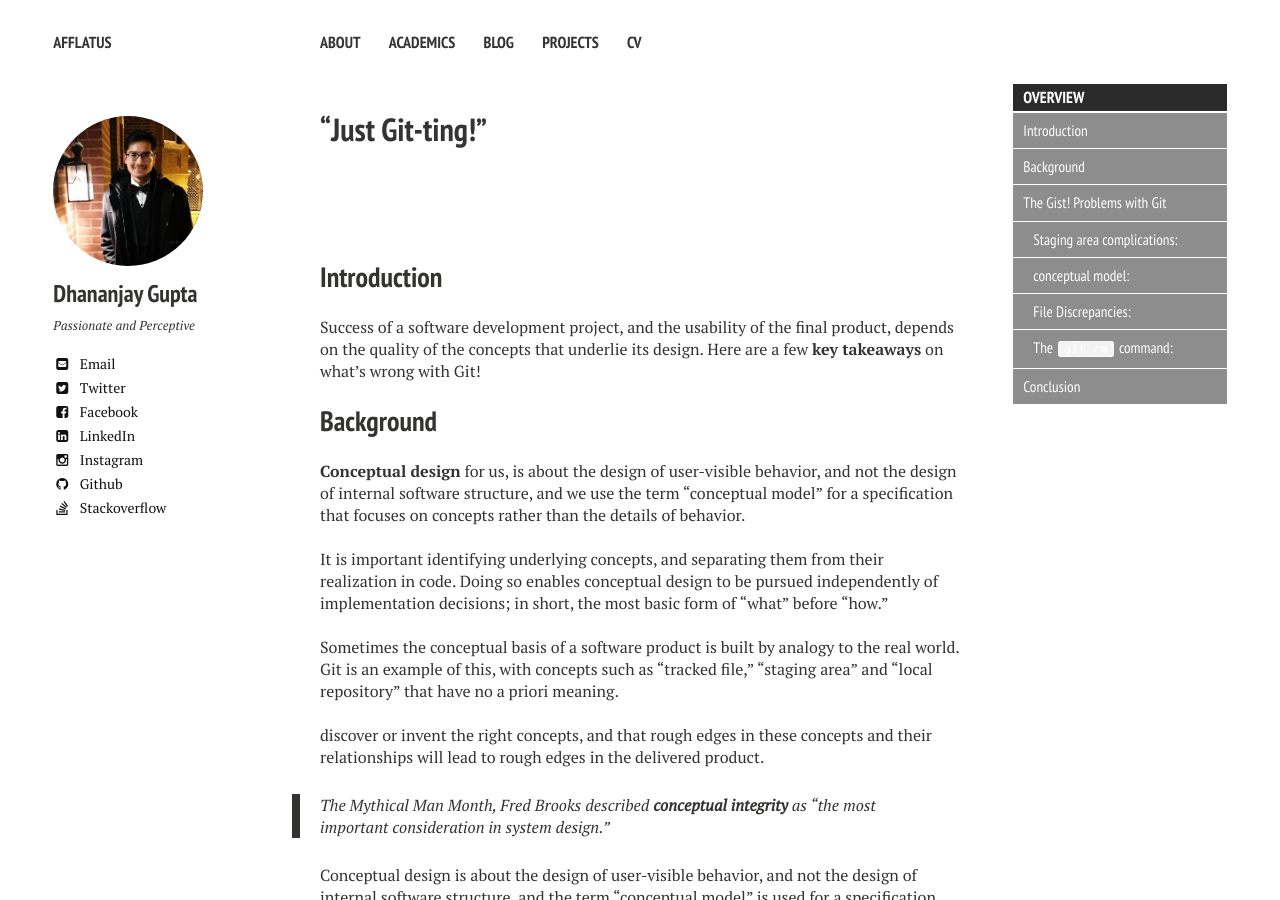
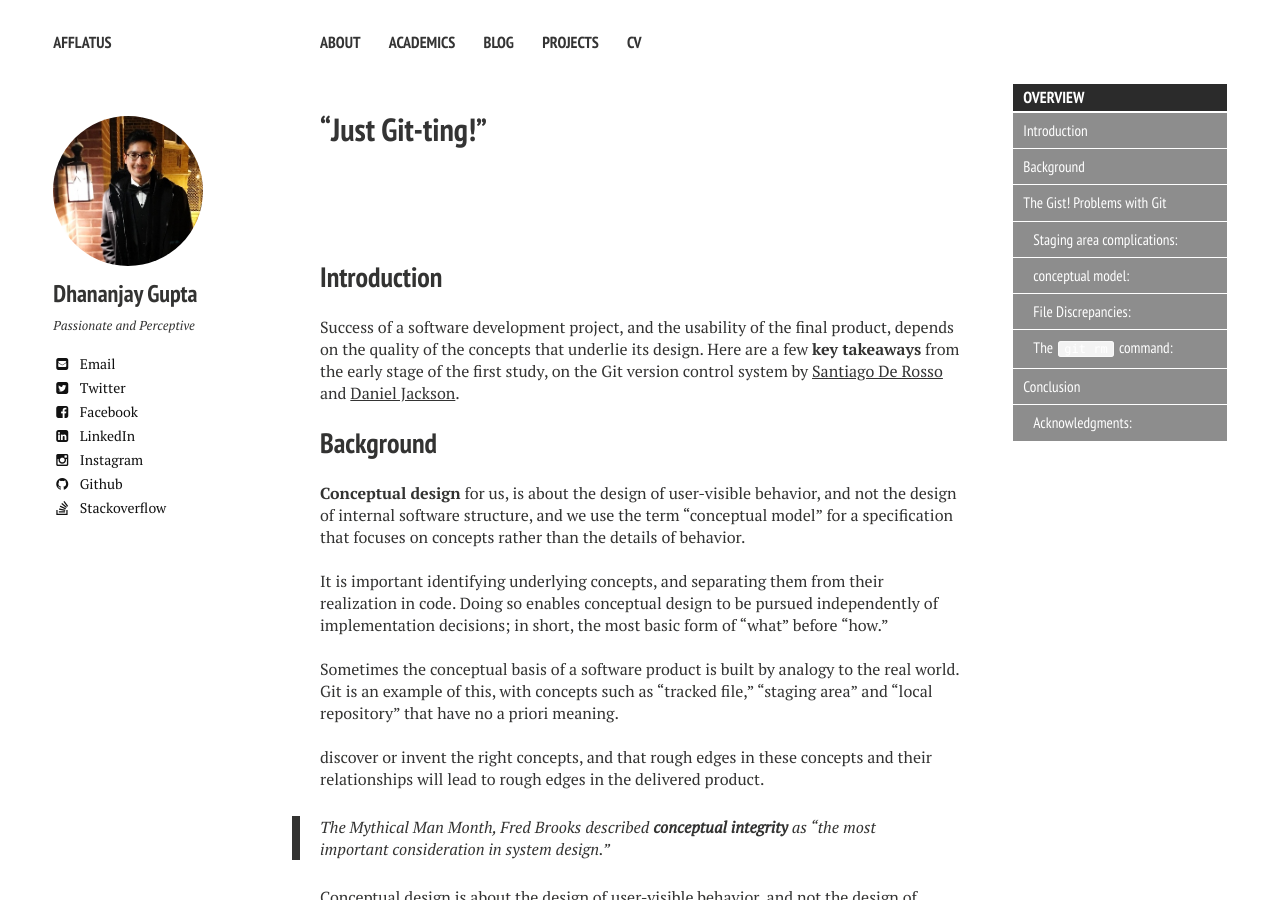
Before and after one commit to DhananjayGupta300/DhananjayGupta300.github.io, a Jekyll site: the page built from _posts/2018-01-22-Just-Git-ting.md, in a window 1280 px wide and 900 px high. Built offline with Jekyll 4.4.1, drawn with Linux system fonts in a browser that asks for light colours; nearby versions of some CDN libraries; comment, search, counter and statistics services are not loaded.

Commit message:
Update 2018-01-22-Just-Git-ting.md

```diff
--- a/_posts/2018-01-22-Just-Git-ting.md
+++ b/_posts/2018-01-22-Just-Git-ting.md
@@ -39,7 +39,8 @@
 Introduction
 ------------
 
-Success of a software development project, and the usability of the final product, depends on the quality of the concepts that underlie its design. Here are a few **key takeaways** on what's wrong with Git!
+Success of a software development project, and the usability of the final product, depends on the quality of the concepts that underlie its design. Here are a few **key takeaways** from the early stage of the first study, on the Git version control system by [Santiago De Rosso](https://spderosso.github.io/) and [Daniel Jackson](https://en.wikipedia.org/wiki/Daniel_Jackson_(computer_scientist)).
+
 
 Background
 ----------
@@ -103,3 +104,5 @@
 Branches are intended to support independent lines of development. A line of development comprises both the working versions of files and committed versions. And yet, in Git’s conceptual model, only the committed versions are organized by branch; while there are potentially multiple committed versions of a ?le (one per branch), there can only be one working version. There is thus a lack of generality, with the branching feature essentially available only in one area and not another. <br/><br/>
 *I Just Want to Stop Tracking a File!* <br/><br/>
 The concepts of “assumed unchanged” and “untracked” play fundamentally the same role: they mark files that are not to be included in commits. And yet there is no general concept that subsumes the two of them, since Git distinguishes files according to whether they have been previously committed; a file can only be untracked if it is not also committed. Whether a file is committed is not under the user’s control, since a file can be committed as a result of a pull from another user’s repository. In short,there is a violation here both of generality (since a more general concept would subsume both cases), and propriety (since the concept of “assumed unchanged file” could be eliminated).
+
+#### Acknowledgments:
```
